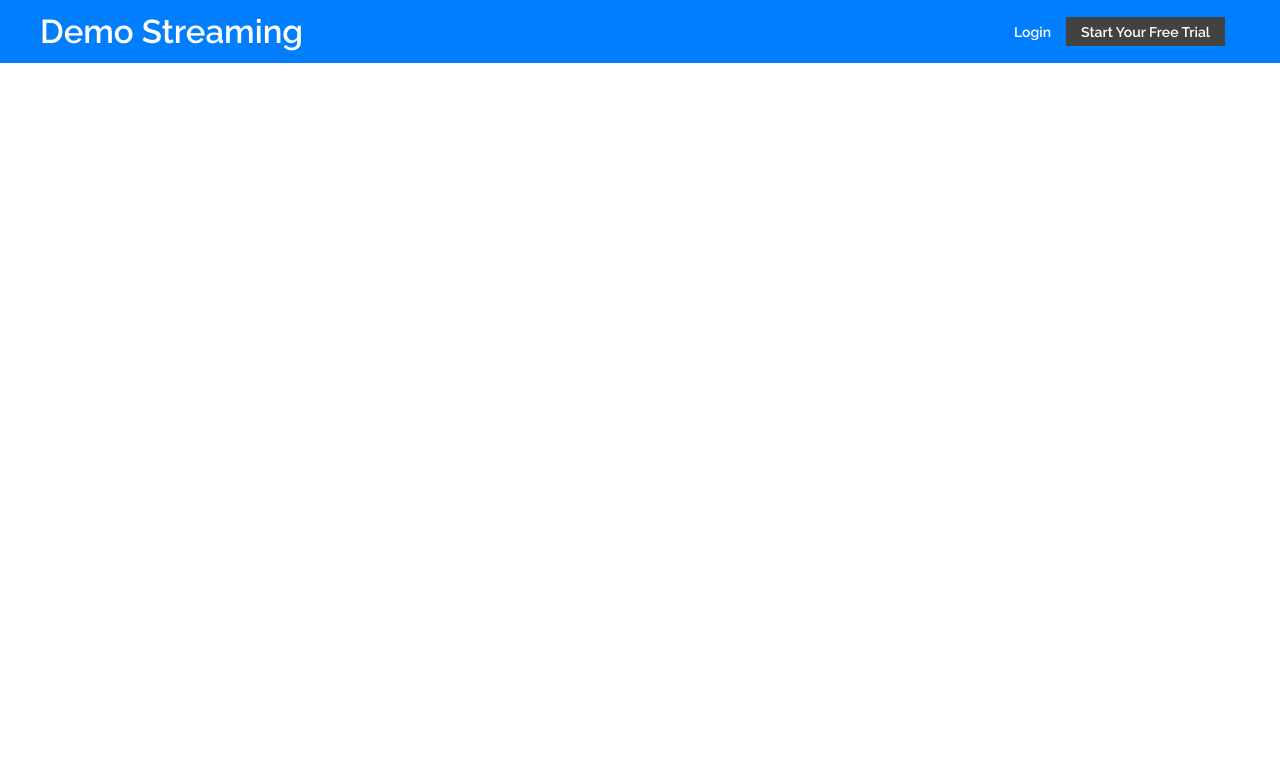
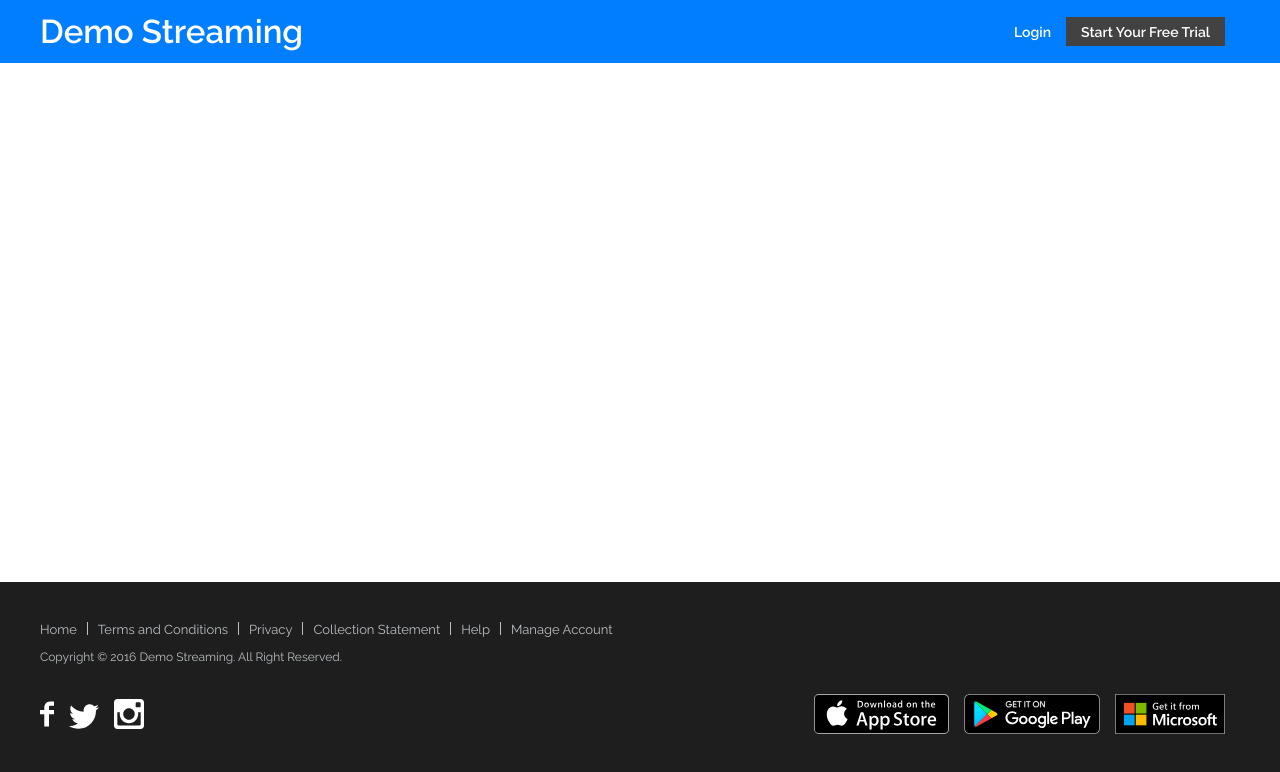
Before and after one commit to frkozbk/pankod-frontend-challange, a React (Create React App) app: page / in a window 1280 px wide. Shown: the top 772 px of the page. Built offline with nearby package versions, Linux system fonts and the light colour scheme.

Commit message:
Footer component added  to router

```diff
--- a/src/App.js
+++ b/src/App.js
@@ -1,11 +1,13 @@
 import React from 'react';
 import { BrowserRouter as Router, Route } from "react-router-dom";
 import Navbar from "./layout/Navbar/Navbar";
+import Footer from "./layout/Footer/Footer"
 
 function App() {
   return (
     <Router>
       <Navbar/>
+      <Footer/>
     </Router>
   );
 }
```
